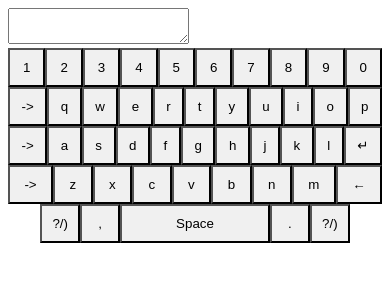
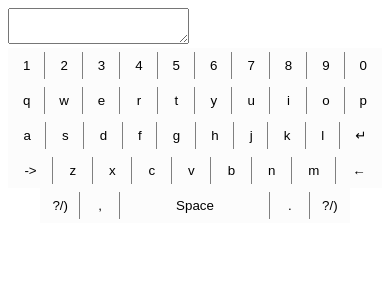
Before and after one commit to pesto-students/virtual_keyboardapp-Imagine-Me, a plain HTML site: page Project_VirtualKeyboard/index.html in a window 390 px wide. Drawn offline with Linux system fonts and the light colour scheme.

Commit message:
Mobile screen some styles changed

```diff
--- a/Project_VirtualKeyboard/src/css/style.css
+++ b/Project_VirtualKeyboard/src/css/style.css
@@ -11,8 +11,18 @@
     display: flex;
     justify-content: center;
     align-items: center;
-    background-color: rgba(128, 128, 128, 0.116);
+    background-color: rgb(252, 252, 252);
+    border: none;
     margin: 0;
+}
+.keys>button:not(:last-child)::after{
+    content: ' ';
+    background-color: grey;
+    position: absolute;
+    top: 4px;
+    bottom: 4px;
+    right: 0;
+    width: 1px;
 }
 
 .keys>button>span.alt {
--- a/Project_VirtualKeyboard/src/js/seed/keySeed.js
+++ b/Project_VirtualKeyboard/src/js/seed/keySeed.js
@@ -14,42 +14,50 @@ const keys = [
         },
         "2": {
             value: "2",
+            mobileWidth: '10%',
             width: "6.5%",
             shift: "@",
         },
         "3": {
             value: "3",
             width: "6.5%",
+            mobileWidth: '10%',
             shift: "#",
         },
         "4": {
             value: "4",
             width: "6.5%",
+            mobileWidth: '10%',
             shift: "$",
         },
         "5": {
             value: "5",
             width: "6.5%",
+            mobileWidth: '10%',
             shift: "%",
         },
         "6": {
             value: "6",
             width: "6.5%",
+            mobileWidth: '10%',
             shift: "^",
         },
         "7": {
             value: "7",
             width: "6.5%",
+            mobileWidth: '10%',
             shift: "&",
         },
         "8": {
             value: "8",
             width: "6.5%",
+            mobileWidth: '10%',
             shift: "*",
         },
         "9": {
             value: "9",
             width: "6.5%",
+            mobileWidth: '10%',
             shift: "(",
         },
         "10": {
@@ -83,7 +91,8 @@ const keys = [
             width: "auto",
             alternate: "->",
             alternateShow: false,
-            charCode: '\t'
+            charCode: '\t',
+            isMobile: false
         },
         "1": {
             value: "q",
@@ -94,54 +103,63 @@ const keys = [
         "2": {
             value: "w",
             width: "6.5%",
+            mobileWidth: "10%",
             caps: "W",
             shift: "W",
         },
         "3": {
             value: "e",
             width: "6.5%",
+            mobileWidth: "10%",
             shift: "E",
             caps: "E",
         },
         "4": {
             value: "r",
             width: "6.5%",
+            mobileWidth: "10%",
             shift: "R",
             caps: "R"
         },
         "5": {
             value: "t",
             width: "6.5%",
+            mobileWidth: "10%",
             shift: "T",
             caps: "T"
         },
         "6": {
             value: "y",
             width: "6.5%",
+            mobileWidth: "10%",
             caps: "Y",
             shift: "Y"
         },
         "7": {
             value: "u",
             width: "6.5%",
+            mobileWidth: "10%",
             shift: "U",
             caps: "U"
         },
         "8": {
             value: "i",
             width: "6.5%",
+            mobileWidth: "10%",
             caps: "I",
             shift: "I"
         },
         "9": {
             value: "o",
             width: "6.5%",
+            mobileWidth: "10%",
             caps: "O",
             shift: "O"
         },
         "10": {
             value: "p",
             width: "6.5%",
+            mobileWidth: "10%",
             caps: "P",
             shift: "P"
         },
@@ -170,7 +188,8 @@ const keys = [
             width: "auto",
             alternate: "->",
             alternateShow: false,
-            charCode: 'caps'
+            charCode: 'caps',
+            isMobile: false
         },
         "1": {
             value: "a",
@@ -247,73 +266,82 @@ const keys = [
     },
     {
         "0": {
+            value: "Caps",
+            width: "auto",
+            alternate: "->",
+            alternateShow: false,
+            charCode: 'caps',
+            isMobile: true
+        },
+        "1": {
             value: "Shift",
             width: "auto",
             alternate: "->",
             alternateShow: false,
-            charCode: 'shift'
+            charCode: 'shift',
+            isMobile: false
         },
-        "1": {
+        "2": {
             value: "z",
             width: "6.5%",
             shift: "Z",
             caps: "Z"
         },
-        "2": {
+        "3": {
             value: "x",
             width: "6.5%",
             shift: "X",
             caps: "X"
         },
-        "3": {
+        "4": {
             value: "c",
             width: "6.5%",
             shift: "C",
             caps: "C"
         },
-        "4": {
+        "5": {
             value: "v",
             width: "6.5%",
             shift: "V",
             caps: "V"
         },
-        "5": {
+        "6": {
             value: "b",
             width: "6.5%",
             shift: "B",
             caps: "B"
         },
-        "6": {
+        "7": {
             value: "n",
             width: "6.5%",
             shift: "N",
             caps: "N"
         },
-        "7": {
+        "8": {
             value: "m",
             width: "6.5%",
             shift: "M",
             caps: "M"
         },
-        "8": {
+        "9": {
             value: ",",
             width: "6.5%",
             shift: "<",
             isMobile: false
         },
-        "9": {
+        "10": {
             value: ".",
             width: "6.5%",
             shift: ">",
             isMobile: false
         },
-        "10": {
+        "11": {
             value: "/",
             width: "6.5%",
             alternate: "?",
             isMobile: false
         },
-        "11": {
+        "12": {
             value: "Shift",
             width: "auto",
             alternate: "->",
@@ -322,7 +350,7 @@ const keys = [
             isMobile: false
         },
 
-        "12": {
+        "13": {
             value: "Backspace",
             width: "auto",
             alternate: "&#8592;",
```
